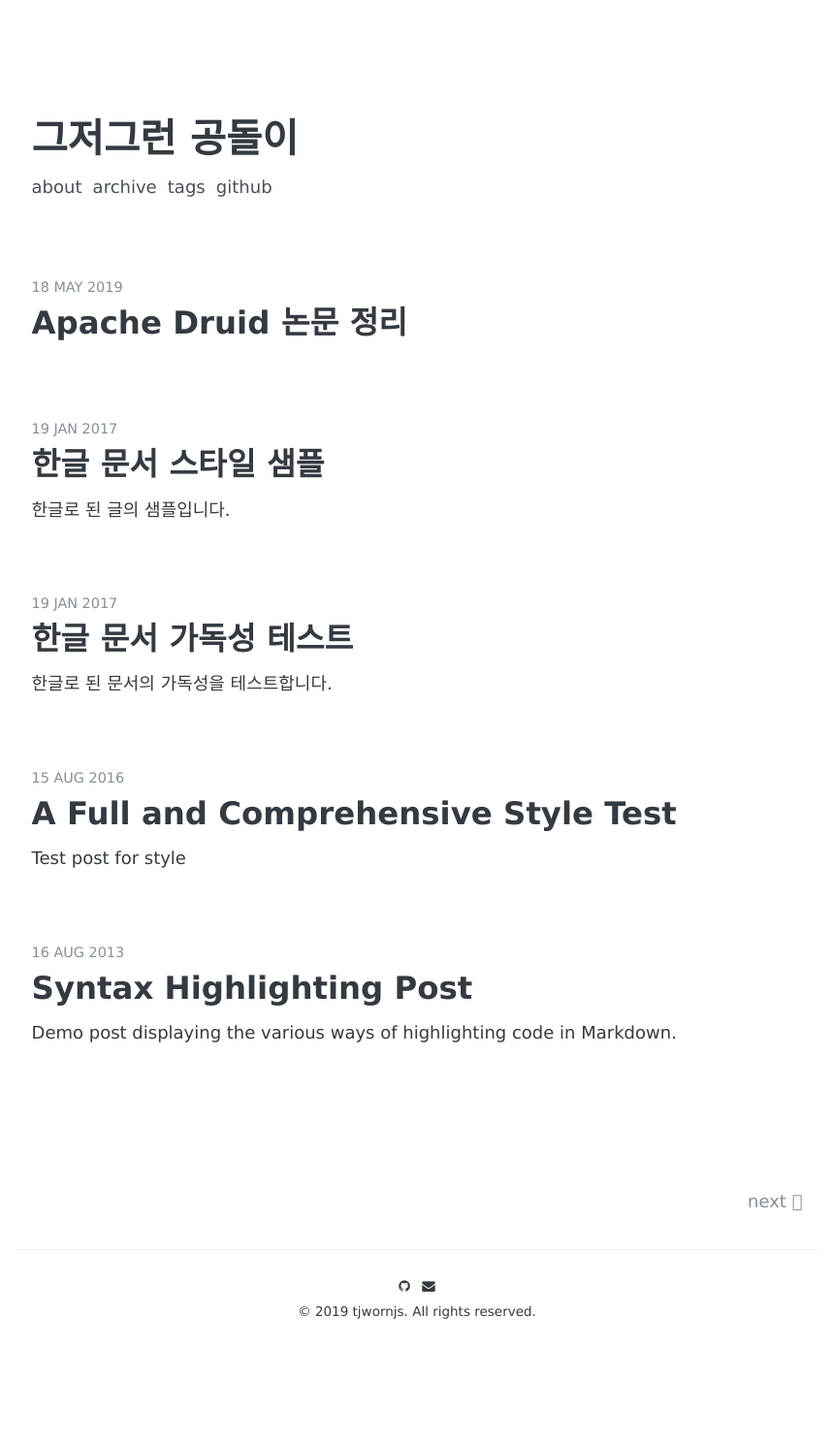
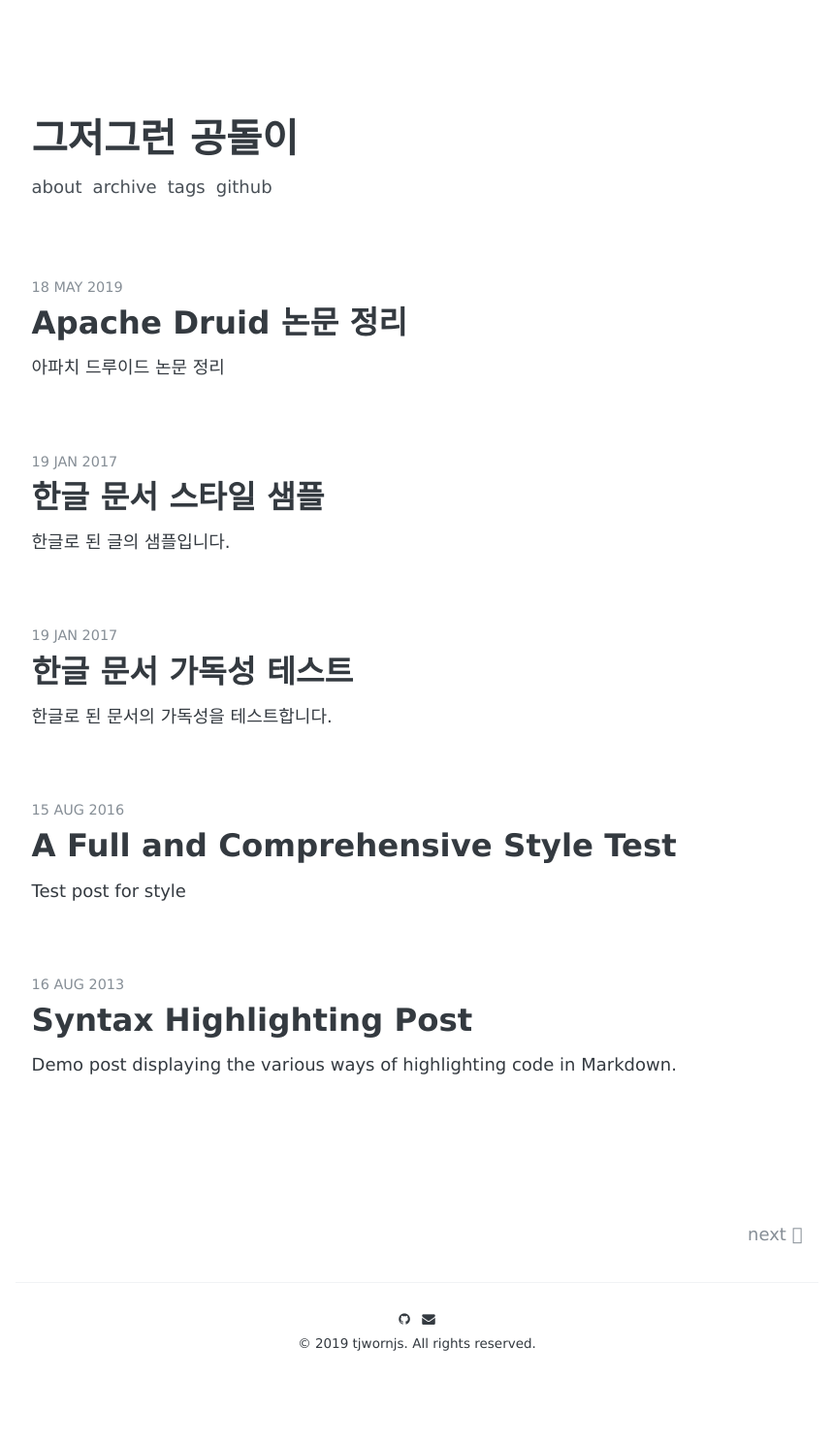
Before and after one commit to tjwornjs/test, a Jekyll site: the page built from index.html, in a window 1280 px wide. Shown: the whole page at 97% size, without its empty margins (210-1068 px from the left). Built offline with Jekyll 4.4.1, drawn with Linux system fonts in a browser that asks for light colours; some web fonts are replaced; the list of posts is cut into pages by our own code; before the commit the page ends 1453 px from its top, so only the background shows below that.

Commit message:
add meta to post

```diff
--- a/_posts/2019-05-18-apache-druid.md
+++ b/_posts/2019-05-18-apache-druid.md
@@ -1,6 +1,12 @@
 ---
 title: Apache Druid 논문 정리
 layout: post
+description: 아파치 드루이드 논문 정리
+date: '2019-05-18 14:35:33'
+tags:
+- 논문 정리
+- OLAP
+comments: true
 ---
 
 ### Abstract
```
Also changed, not shown: 4 other files.
